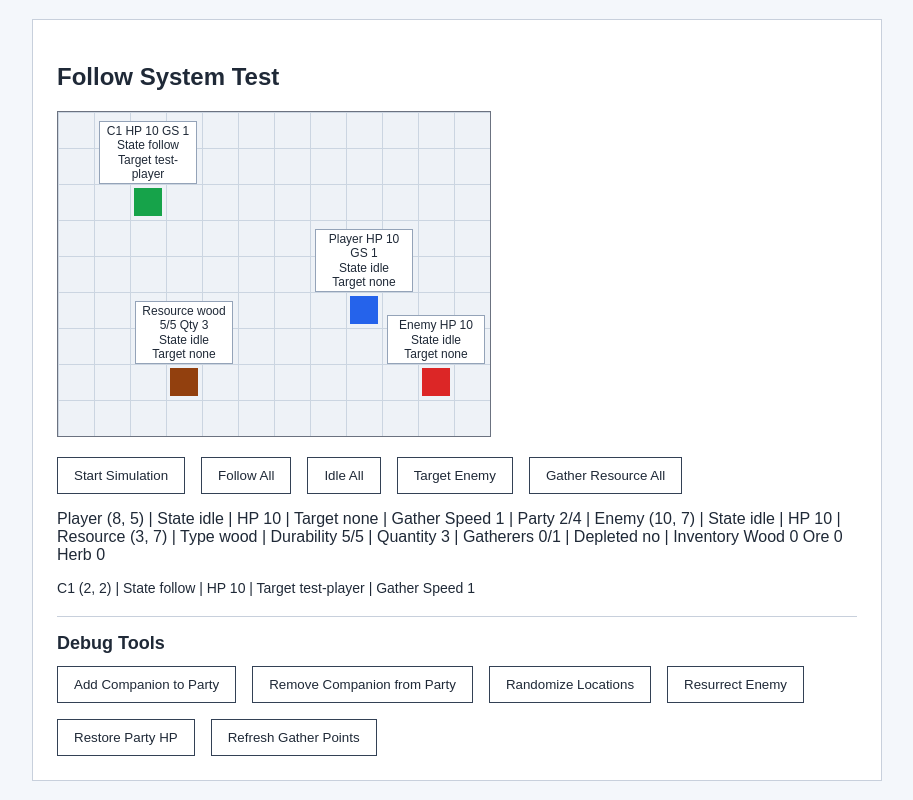
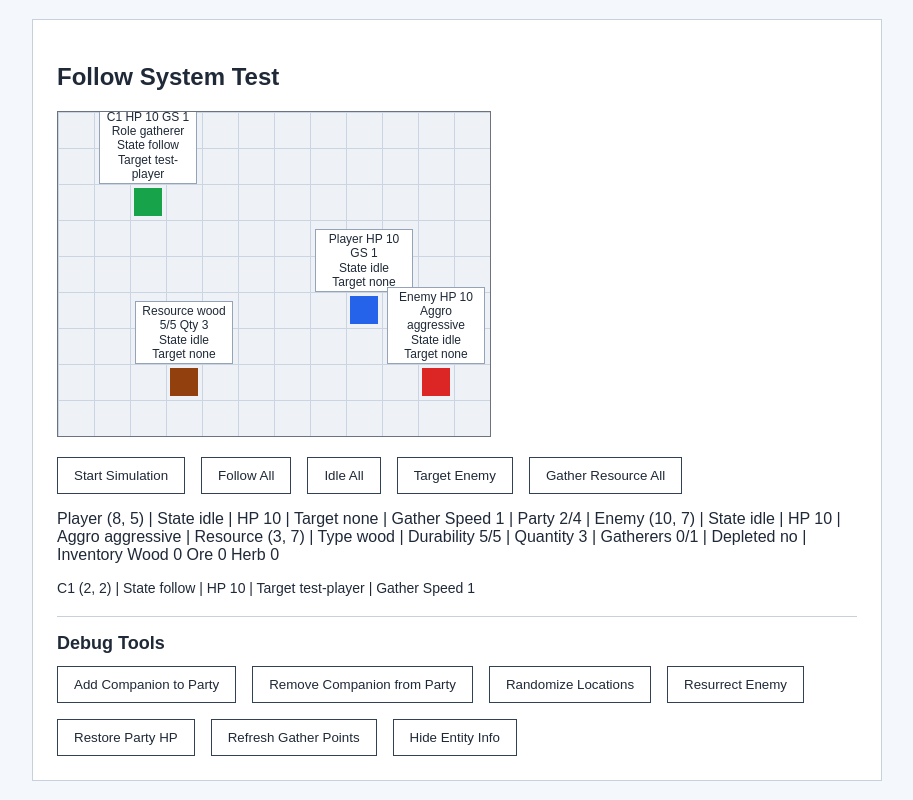
Before and after one commit to furiaz/MMOPartySimulator, a React (Vite) app in the folder client/: page / in a window 1280 px wide. Shown: the whole page, without its empty margins (183-1096 px from the left). Built offline with nearby package versions, Linux system fonts and the light colour scheme.

Commit message:
Refine behavior system: self-defense, follow leash, post-combat role recovery

```diff
--- a/client/src/App.tsx
+++ b/client/src/App.tsx
@@ -44,8 +44,9 @@ function createInitialState(): GameState {
     companionIds[0],
     companionStartPositions[0],
     playerId,
+    "gatherer",
   );
-  const enemy = createEnemy(enemyId, { x: 10, y: 7 });
+  const enemy = createEnemy(enemyId, { x: 10, y: 7 }, "aggressive");
   const resource = createResource(resourceId, { x: 3, y: 7 });
 
   return addEntity(
@@ -67,12 +68,18 @@ function EntityDebugLabel({
   name,
   entity,
   detail,
+  isVisible,
 }: {
   name: string;
   entity: GameEntity;
   detail?: string;
+  isVisible: boolean;
 }) {
   const targetId = "currentTargetId" in entity ? entity.currentTargetId : null;
+
+  if (!isVisible) {
+    return null;
+  }
 
   return (
     <span className="entity-label">
@@ -89,6 +96,7 @@ function EntityDebugLabel({
 function App() {
   const [gameState, setGameState] = useState<GameState>(createInitialState);
   const [isSimulationRunning, setIsSimulationRunning] = useState(false);
+  const [showEntityInfo, setShowEntityInfo] = useState(true);
   const stopLoopRef = useRef<(() => void) | null>(null);
 
   const player = gameState.entities[playerId] as Player;
@@ -209,6 +217,10 @@ function App() {
     setGameState(debugRestorePartyHealth);
   }
 
+  function toggleEntityInfo() {
+    setShowEntityInfo((isVisible) => !isVisible);
+  }
+
   return (
     <main className="game-page">
       <section className="game-panel">
@@ -228,6 +240,7 @@ function App() {
               name="Player"
               entity={player}
               detail={`HP ${player.health} GS ${player.gatherSpeed}`}
+              isVisible={showEntityInfo}
             />
           </div>
           {companions.map((companion, index) => (
@@ -244,7 +257,8 @@ function App() {
               <EntityDebugLabel
                 name={`C${index + 1}`}
                 entity={companion}
-                detail={`HP ${companion.health} GS ${companion.gatherSpeed}`}
+                detail={`HP ${companion.health} GS ${companion.gatherSpeed} Role ${companion.role}`}
+                isVisible={showEntityInfo}
               />
             </div>
           ))}
@@ -257,11 +271,15 @@ function App() {
                 }px)`,
               }}
             >
+              {showEntityInfo ? (
+                <>
                   Enemy
                   <br />
                   State {enemy.state}
                   <br />
                   Target {enemy.currentTargetId ?? "none"}
+                </>
+              ) : null}
             </div>
           ) : (
             <div
@@ -277,7 +295,8 @@ function App() {
               <EntityDebugLabel
                 name="Enemy"
                 entity={enemy}
-                detail={`HP ${enemy.health}`}
+                detail={`HP ${enemy.health} Aggro ${enemy.aggressionMode}`}
+                isVisible={showEntityInfo}
               />
             </div>
           )}
@@ -290,6 +309,8 @@ function App() {
                 }px)`,
               }}
             >
+              {showEntityInfo ? (
+                <>
                   Depleted
                   <br />
                   State {resource.state}
@@ -299,6 +320,8 @@ function App() {
                   Quantity {resource.quantity}
                   <br />
                   Target none
+                </>
+              ) : null}
             </div>
           ) : (
             <div
@@ -314,6 +337,7 @@ function App() {
                 name="Resource"
                 entity={resource}
                 detail={resourceDebugDetail}
+                isVisible={showEntityInfo}
               />
             </div>
           )}
@@ -329,6 +353,8 @@ function App() {
           <button onClick={commandCompanionsToGatherResource}>
             Gather Resource All
           </button>
+          {showEntityInfo ? (
+            <>
               <span>
                 Player ({player.position.x}, {player.position.y}) | State{" "}
                 {player.state} | HP {player.health} | Target{" "}
@@ -336,10 +362,11 @@ function App() {
                 {player.gatherSpeed} |
                 Party {companions.length + 1}/4 | Enemy ({enemy.position.x},{" "}
                 {enemy.position.y}) | State {enemy.state} | HP {enemy.health} |
+                Aggro {enemy.aggressionMode} |
                 Resource ({resource.position.x}, {resource.position.y}) | Type{" "}
                 {resource.resourceType} | Durability {resource.durability}/
-            {resource.maxDurability} | Quantity {resource.quantity} | Gatherers{" "}
-            {resourceGathererCount}/
+                {resource.maxDurability} | Quantity {resource.quantity} |
+                Gatherers {resourceGathererCount}/
                 {resource.maxGatherers} | Depleted{" "}
                 {resource.isDepleted ? "yes" : "no"} | Inventory Wood{" "}
                 {inventory.wood} Ore {inventory.ore} Herb {inventory.herb}
@@ -357,6 +384,8 @@ function App() {
                     ))
                   : "No companions in party"}
               </div>
+            </>
+          ) : null}
         </div>
 
         <section className="debug-tools" aria-label="Debug tools">
@@ -374,6 +403,9 @@ function App() {
             <button onClick={refreshGatherPoints}>
               Refresh Gather Points
             </button>
+            <button onClick={toggleEntityInfo}>
+              {showEntityInfo ? "Hide Entity Info" : "Show Entity Info"}
+            </button>
           </div>
         </section>
       </section>
--- a/client/src/game/attackSystem.ts
+++ b/client/src/game/attackSystem.ts
@@ -186,5 +186,6 @@ function switchToFollow(entity: AutonomousEntity): AutonomousEntity {
     ...entity,
     state: "follow",
     currentTargetId: entity.kind === "companion" ? entity.followTargetId : null,
+    commandPriority: "autonomous",
   };
 }
--- a/client/src/game/entities.ts
+++ b/client/src/game/entities.ts
@@ -2,6 +2,7 @@ import type {
   AutonomousEntity,
   CombatEntity,
   Companion,
+  CompanionRole,
   Enemy,
   EnemyAggressionMode,
   EntityState,
@@ -38,7 +39,7 @@ export function createPlayer(id: string, position: Position): Player {
     currentTargetId: null,
     lastGatherAt: 0,
     gatherSpeed: STARTING_GATHER_SPEED,
-    commandPriority: "direct",
+    commandPriority: "autonomous",
   };
 }
 
@@ -63,10 +64,12 @@ export function createCompanion(
   id: string,
   position: Position,
   followTargetId: string,
+  role: CompanionRole = "none",
 ): Companion {
   return {
     id,
     kind: "companion",
+    role,
     position,
     state: "follow",
     health: STARTING_HEALTH,
--- a/client/src/game/followSystem.ts
+++ b/client/src/game/followSystem.ts
@@ -5,6 +5,8 @@ import {
 } from "./state";
 import { isAutonomousEntity } from "./entities";
 import type { AutonomousEntity, GameEntity } from "./types";
+
+export const FOLLOW_LEASH_RADIUS = 3;
 
 export function updateFollowSystem(
   state: GameState,
@@ -31,6 +33,10 @@ export function updateFollowSystem(
       continue;
     }
 
+    if (isWithinFollowLeash(entity, target)) {
+      continue;
+    }
+
     nextState = moveEntityTowardIfUnoccupied(nextState, entity, target);
     movedEntityIds.add(entity.id);
   }
@@ -43,3 +49,16 @@ function isFollowingAutonomousEntity(
 ): entity is AutonomousEntity {
   return isAutonomousEntity(entity) && entity.state === "follow";
 }
+
+export function isWithinFollowLeash(
+  entity: GameEntity,
+  target: GameEntity,
+): boolean {
+  const xDistance = Math.abs(target.position.x - entity.position.x);
+  const yDistance = Math.abs(target.position.y - entity.position.y);
+
+  return (
+    xDistance <= FOLLOW_LEASH_RADIUS &&
+    yDistance <= FOLLOW_LEASH_RADIUS
+  );
+}
--- a/client/src/game/gatherSystem.ts
+++ b/client/src/game/gatherSystem.ts
@@ -154,5 +154,6 @@ function switchToFollow(entity: AutonomousEntity): AutonomousEntity {
     ...entity,
     state: "follow",
     currentTargetId: entity.kind === "companion" ? entity.followTargetId : null,
+    commandPriority: "autonomous",
   };
 }
--- a/client/src/game/index.ts
+++ b/client/src/game/index.ts
@@ -4,6 +4,7 @@ export type {
   CombatEntity,
   CommandPriority,
   Companion,
+  CompanionRole,
   Enemy,
   EnemyAggressionMode,
   EntityKind,
@@ -55,6 +56,7 @@ export { updateGame } from "./updateGame";
 export { updateAttackSystem } from "./attackSystem";
 export { updateEnemyAISystem } from "./enemyAISystem";
 export { updateGatherSystem } from "./gatherSystem";
+export { updateRoleSystem } from "./roleSystem";
 export { startGameLoop, type GameStateUpdater } from "./gameLoop";
 export {
   debugAddCompanion,
--- /dev/null
+++ b/client/src/game/roleSystem.ts
@@ -0,0 +1,105 @@
+import { isCombatEntity, isResourceEntity } from "./entities";
+import { isWithinFollowLeash } from "./followSystem";
+import { updateEntity, type GameState } from "./state";
+import type { Companion, GameEntity } from "./types";
+
+export function updateRoleSystem(state: GameState): GameState {
+  let nextState = state;
+
+  for (const entity of Object.values(state.entities)) {
+    if (!canUseRoleBehavior(nextState, entity)) {
+      continue;
+    }
+
+    const roleTarget = getRoleTarget(nextState, entity);
+
+    if (!roleTarget) {
+      continue;
+    }
+
+    nextState = updateEntity(nextState, {
+      ...entity,
+      state: roleTarget.state,
+      currentTargetId: roleTarget.targetId,
+      commandPriority: "autonomous",
+    });
+  }
+
+  return nextState;
+}
+
+function canUseRoleBehavior(
+  state: GameState,
+  entity: GameEntity,
+): entity is Companion {
+  if (
+    entity.kind !== "companion" ||
+    entity.commandPriority === "direct" ||
+    (entity.state !== "idle" && entity.state !== "follow")
+  ) {
+    return false;
+  }
+
+  if (entity.state === "idle") {
+    return true;
+  }
+
+  const followTarget = state.entities[entity.followTargetId];
+
+  return Boolean(followTarget && isWithinFollowLeash(entity, followTarget));
+}
+
+function getRoleTarget(
+  state: GameState,
+  companion: Companion,
+): { state: "attack" | "gather"; targetId: string } | null {
+  if (companion.role === "fighter") {
+    const enemy = findNearestEntity(
+      companion,
+      Object.values(state.entities).filter(
+        (entity) =>
+          entity.kind === "enemy" &&
+          isCombatEntity(entity) &&
+          entity.state !== "dead",
+      ),
+    );
+
+    return enemy ? { state: "attack", targetId: enemy.id } : null;
+  }
+
+  if (companion.role === "gatherer") {
+    const resource = findNearestEntity(
+      companion,
+      Object.values(state.entities).filter(
+        (entity) => isResourceEntity(entity) && !entity.isDepleted,
+      ),
+    );
+
+    return resource ? { state: "gather", targetId: resource.id } : null;
+  }
+
+  return null;
+}
+
+function findNearestEntity<T extends GameEntity>(
+  companion: Companion,
+  candidates: T[],
+): T | undefined {
+  return candidates.reduce<T | undefined>((nearestEntity, candidate) => {
+    if (!nearestEntity) {
+      return candidate;
+    }
+
+    return getDistance(companion, candidate) <
+      getDistance(companion, nearestEntity)
+      ? candidate
+      : nearestEntity;
+  }, undefined);
+}
+
+function getDistance(a: GameEntity, b: GameEntity): number {
+  return (
+    Math.abs(a.position.x - b.position.x) +
+    Math.abs(a.position.y - b.position.y)
+  );
+}
--- a/client/src/game/types.ts
+++ b/client/src/game/types.ts
@@ -11,6 +11,8 @@ export type EntityKind = "player" | "companion" | "enemy" | "resource";
 export type EnemyAggressionMode = "passive" | "aggressive";
 
 export type CommandPriority = "autonomous" | "direct";
+
+export type CompanionRole = "fighter" | "gatherer" | "defender" | "none";
 
 export type ResourceType = "wood" | "ore" | "herb";
 
@@ -53,6 +55,7 @@ export type Enemy = LivingEntity & {
 
 export type Companion = LivingEntity & {
   kind: "companion";
+  role: CompanionRole;
   followTargetId: string;
   currentTargetId: string | null;
   lastGatherAt: number;
--- a/client/src/game/updateGame.ts
+++ b/client/src/game/updateGame.ts
@@ -2,12 +2,14 @@ import { updateAttackSystem } from "./attackSystem";
 import { updateEnemyAISystem } from "./enemyAISystem";
 import { updateFollowSystem } from "./followSystem";
 import { updateGatherSystem } from "./gatherSystem";
+import { updateRoleSystem } from "./roleSystem";
 import type { GameState } from "./state";
 
 export function updateGame(state: GameState): GameState {
   let nextState = state;
   const movedEntityIds = new Set<string>();
 
+  nextState = updateRoleSystem(nextState);
   nextState = updateFollowSystem(nextState, movedEntityIds);
   nextState = updateEnemyAISystem(nextState);
   nextState = updateAttackSystem(nextState, movedEntityIds);
```
Also changed, not shown: client/src/game/partyProtectionSystem.ts (+19 -7 lines). Lines whose indentation alone changed are shown as unchanged.
